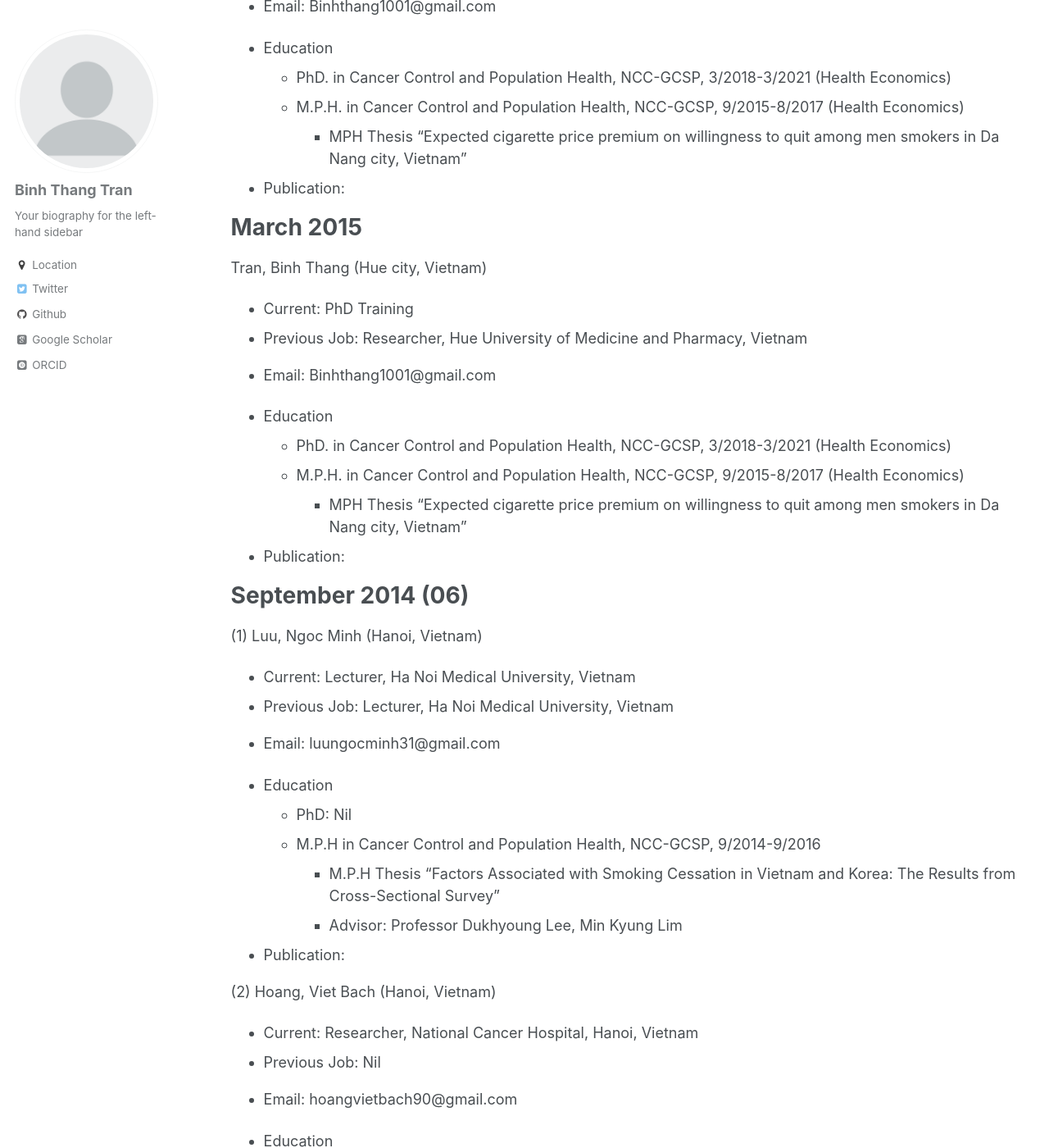
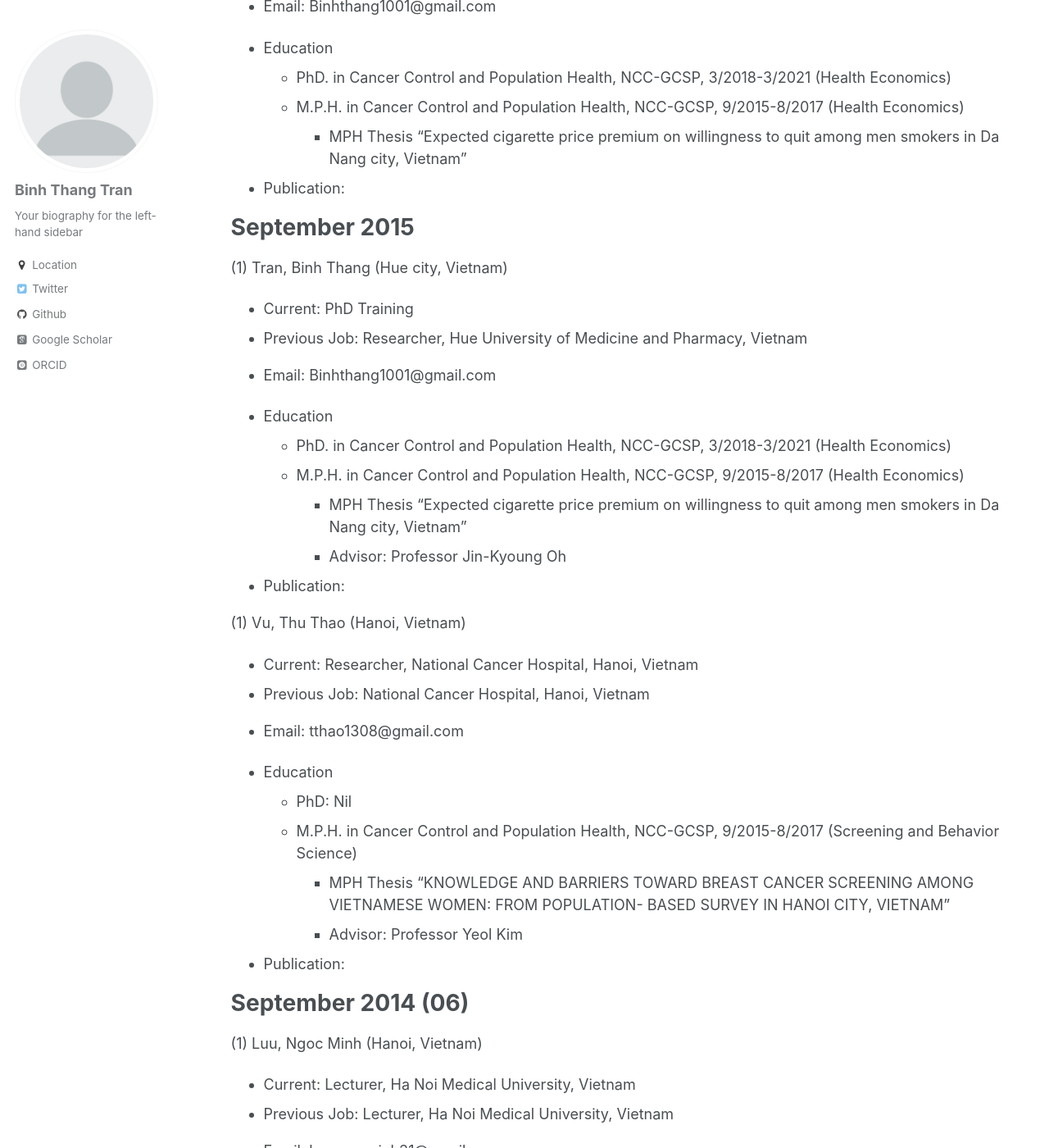
Before and after one commit to kklot/gcsp, a Jekyll site: the page built from _pages/cv.md, in a window 1280 px wide and 1400 px high, scrolled down 3151 px. Shown: the whole window at 82% size. Built offline with Jekyll 4.4.1, drawn with Linux system fonts in a browser that asks for light colours; some web fonts are replaced.

Commit message:
Update cv.md

```diff
--- a/_pages/cv.md
+++ b/_pages/cv.md
@@ -108,9 +108,9 @@ Tran, Binh Thang (Hue city, Vietnam)
     * MPH Thesis "Expected cigarette price premium on willingness to quit among men smokers in Da Nang city, Vietnam"
  * Publication:
 
-March 2015
+September 2015
 ======
-Tran, Binh Thang (Hue city, Vietnam)
+(1) Tran, Binh Thang (Hue city, Vietnam)
 * Current: PhD Training
 * Previous Job: Researcher, Hue University of Medicine and Pharmacy, Vietnam
 * Email: Binhthang1001@gmail.com
@@ -119,7 +119,21 @@ Tran, Binh Thang (Hue city, Vietnam)
   * PhD. in Cancer Control and Population Health, NCC-GCSP, 3/2018-3/2021  (Health Economics)
   * M.P.H. in Cancer Control and Population Health, NCC-GCSP, 9/2015-8/2017  (Health Economics)
     * MPH Thesis "Expected cigarette price premium on willingness to quit among men smokers in Da Nang city, Vietnam"
+     * Advisor: Professor Jin-Kyoung Oh
  * Publication:
+
+(1) Vu, Thu Thao (Hanoi, Vietnam)
+* Current: Researcher, National Cancer Hospital, Hanoi, Vietnam
+* Previous Job: National Cancer Hospital, Hanoi, Vietnam
+* Email: tthao1308@gmail.com
+
+* Education
+  * PhD: Nil
+  * M.P.H. in Cancer Control and Population Health, NCC-GCSP, 9/2015-8/2017  (Screening and Behavior Science)
+    * MPH Thesis "KNOWLEDGE AND BARRIERS TOWARD BREAST CANCER SCREENING AMONG VIETNAMESE WOMEN: FROM POPULATION- BASED SURVEY IN HANOI CITY, VIETNAM"
+     * Advisor: Professor Yeol Kim
+ * Publication:
+
 
 
 September 2014 (06)
```
